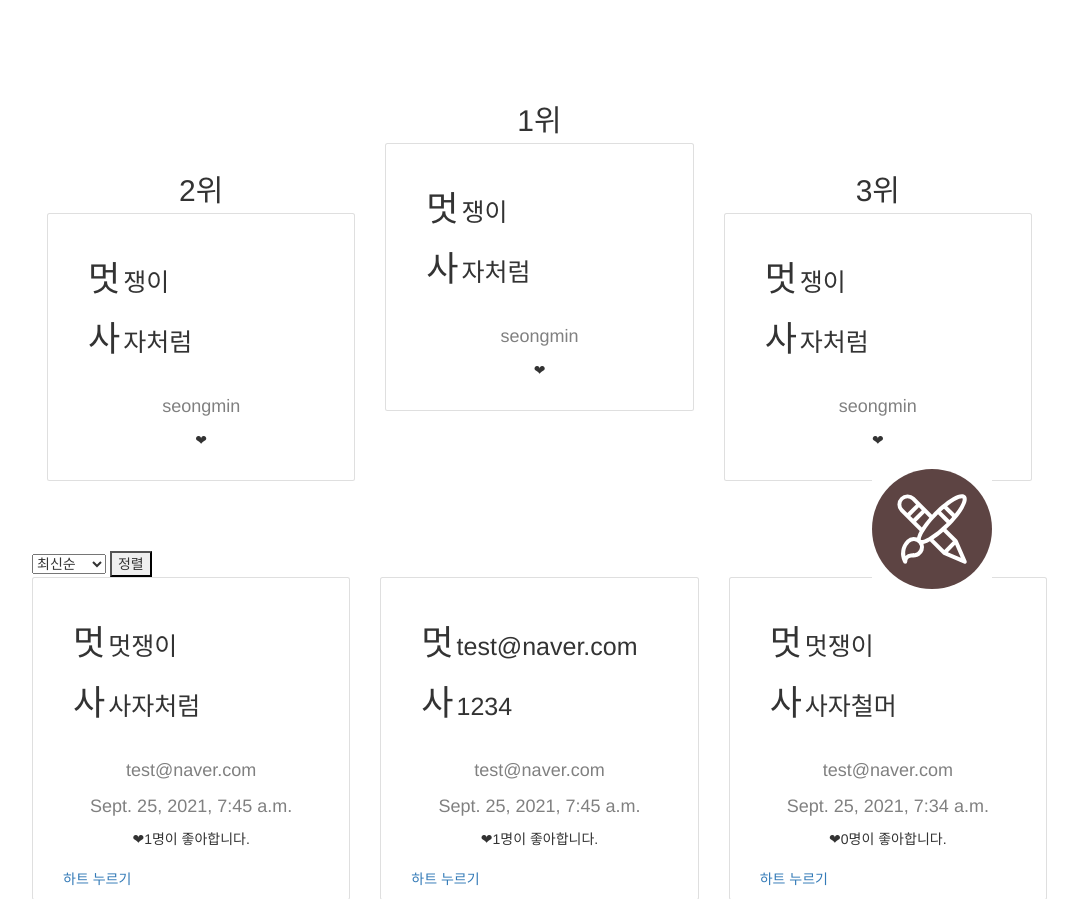
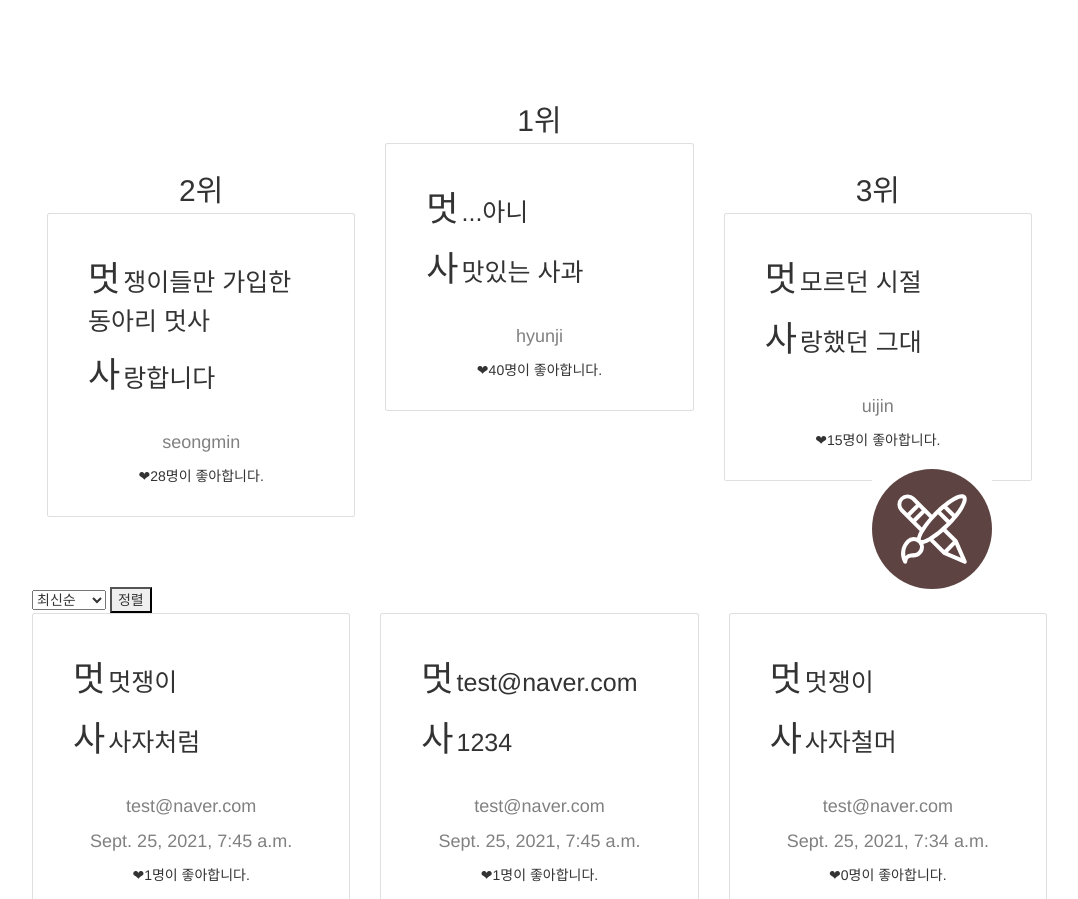
Before and after one commit to seongmin221/talking_potatoes, a Django app: page /likelion/ in a window 1280 px wide. Shown: the part 171-1070 px from the top of the page, without its empty margins (160-1238 px from the left). Run offline with Django 3.2, Linux system fonts and the light colour scheme; data comes from the database, SQL or seed files in the repository; both versions use the stored data as it was after the commit; some libraries are stand-ins or nearby versions.

Commit message:
마지막

```diff
--- a/talking_potatoes/main/templates/main.html
+++ b/talking_potatoes/main/templates/main.html
@@ -106,16 +106,16 @@
                             <div class="card-body">
                                 <div class="content" style="margin-top:10px;">
                                     <p style="font-size: 25px; ">
-                                        <inline style="font-size: 35px; margin-right:3px;">멋</inline>쟁이
+                                        <inline style="font-size: 35px; margin-right:3px;">멋</inline>쟁이들만 가입한 동아리 멋사
                                     </p>
                                     <p style="font-size: 25px; ">
-                                        <inline style="font-size: 35px; margin-right:3px;">사</inline>자처럼
+                                        <inline style="font-size: 35px; margin-right:3px;">사</inline>랑합니다
                                     </p>
                                 </div>
 
                                 <div class="card-info">
                                     <p class="card-writer" style="font-size:18px;  color:grey">seongmin</p>
-                                    <p class="card-like">❤</p>
+                                    <p class="card-like">❤28명이 좋아합니다.</p>
                                 </div>
                             </div>
                         </div>
@@ -127,16 +127,16 @@
                             <div class="card-body">
                                 <div class="content" style="margin-top:10px;">
                                     <p style="font-size: 25px; ">
-                                        <inline style="font-size: 35px; margin-right:3px;">멋</inline>쟁이
+                                        <inline style="font-size: 35px; margin-right:3px;">멋</inline>...아니
                                     </p>
                                     <p style="font-size: 25px; ">
-                                        <inline style="font-size: 35px; margin-right:3px;">사</inline>자처럼
+                                        <inline style="font-size: 35px; margin-right:3px;">사</inline>맛있는 사과
                                     </p>
                                 </div>
 
                                 <div class="card-info">
-                                    <p class="card-writer" style="font-size:18px;  color:grey">seongmin</p>
-                                    <p class="card-like">❤</p>
+                                    <p class="card-writer" style="font-size:18px;  color:grey">hyunji</p>
+                                    <p class="card-like">❤40명이 좋아합니다.</p>
                                 </div>
                             </div>
                         </div>
@@ -148,16 +148,16 @@
                             <div class="card-body">
                                 <div class="content" style="margin-top:10px;">
                                     <p style="font-size: 25px; ">
-                                        <inline style="font-size: 35px; margin-right:3px;">멋</inline>쟁이
+                                        <inline style="font-size: 35px; margin-right:3px;">멋</inline>모르던 시절
                                     </p>
                                     <p style="font-size: 25px; ">
-                                        <inline style="font-size: 35px; margin-right:3px;">사</inline>자처럼
+                                        <inline style="font-size: 35px; margin-right:3px;">사</inline>랑했던 그대
                                     </p>
                                 </div>
 
                                 <div class="card-info">
-                                    <p class="card-writer" style="font-size:18px;  color:grey">seongmin</p>
-                                    <p class="card-like">❤</p>
+                                    <p class="card-writer" style="font-size:18px;  color:grey">uijin</p>
+                                    <p class="card-like">❤15명이 좋아합니다.</p>
                                 </div>
                             </div>
                         </div>
```
Also changed, not shown: talking_potatoes/db.sqlite3.
